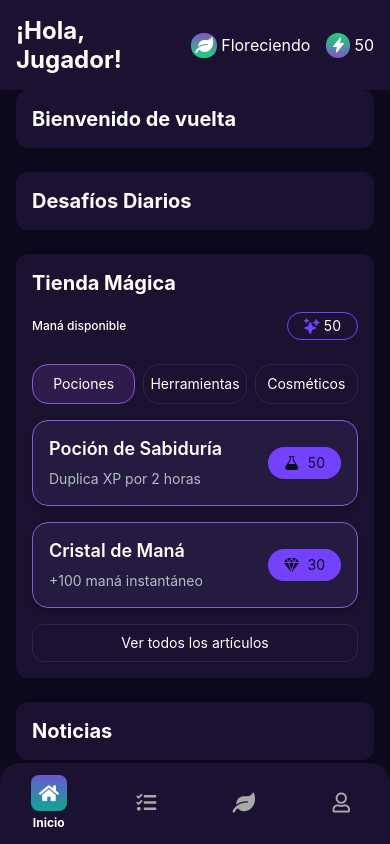
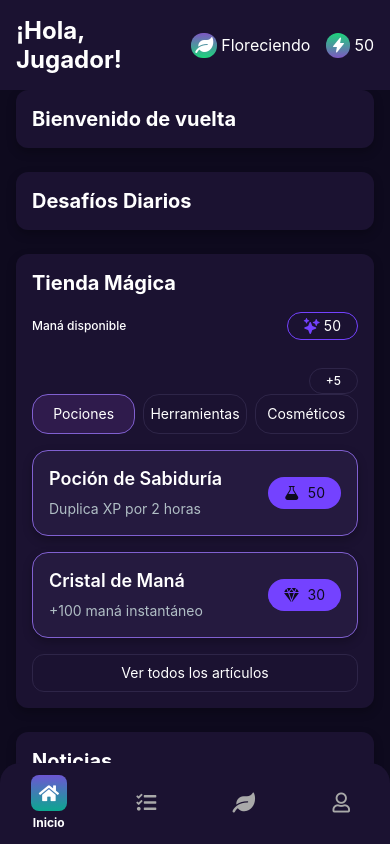
Before and after one commit to codesebastianvega/mana-bloom-app, a React Native app: screen /HomeScreen in a window 390 px wide. Built offline with nearby package versions, Linux system fonts and the light colour scheme.

Commit message:
feat(state/storage): helpers de AsyncStorage

```diff
--- a/src/components/home/MagicShopSection.js
+++ b/src/components/home/MagicShopSection.js
@@ -1,7 +1,7 @@
 // [MB] Módulo: Home / Sección: Tienda Mágica (Pestañas)
 // Afecta: HomeScreen
 // Propósito: Sección de tienda mágica con tabs y maná disponible
-// Puntos de edición futura: integrar productos y navegación
+// Puntos de edición futura: integrar productos, navegación y retirar debug
 // Autor: Codex - Fecha: 2025-08-12
 
 import React, { useState } from "react";
@@ -10,7 +10,7 @@ import { Ionicons } from "@expo/vector-icons";
 import styles from "./MagicShopSection.styles";
 import ShopItemCard from "./ShopItemCard";
 import { ShopColors } from "../../theme";
-import { useAppState } from "../../state/AppContext";
+import { useAppState, useAppDispatch } from "../../state/AppContext";
 
 const TABS = [
   { key: "potions", label: "Pociones" },
@@ -35,6 +35,10 @@ const SHOP_ITEMS = {
 export default function MagicShopSection() {
   const [activeTab, setActiveTab] = useState("potions");
   const { mana } = useAppState();
+  const dispatch = useAppDispatch();
+
+  const addDebugMana = () =>
+    dispatch({ type: "SET_MANA", payload: mana + 5 });
 
   return (
     <View style={styles.container}>
@@ -58,6 +62,17 @@ export default function MagicShopSection() {
           <Text style={styles.manaValue}>{mana}</Text>
         </View>
       </View>
+
+      {__DEV__ && (
+        <Pressable
+          onPress={addDebugMana}
+          style={styles.debugButton}
+          accessibilityRole="button"
+          accessibilityLabel="Agregar 5 maná"
+        >
+          <Text style={styles.debugButtonText}>+5</Text>
+        </Pressable>
+      )}
 
       <View style={styles.tabsRow}>
         {TABS.map((tab, index) => {
--- a/src/components/home/MagicShopSection.styles.js
+++ b/src/components/home/MagicShopSection.styles.js
@@ -1,7 +1,7 @@
 // [MB] Módulo: Home / Sección: Tienda Mágica (Estilos)
 // Afecta: HomeScreen
 // Propósito: Estilos para sección de tienda mágica con tabs y cards
-// Puntos de edición futura: diferenciar categorías y tarjetas
+// Puntos de edición futura: diferenciar categorías y tarjetas, retirar debug
 // Autor: Codex - Fecha: 2025-08-12
 
 import { StyleSheet } from "react-native";
@@ -85,4 +85,17 @@ export default StyleSheet.create({
     ...Typography.body,
     color: Colors.text,
   },
+  debugButton: {
+    alignSelf: "flex-end",
+    marginTop: Spacing.tiny,
+    paddingVertical: Spacing.tiny,
+    paddingHorizontal: Spacing.base,
+    borderRadius: Radii.pill,
+    borderWidth: 1,
+    borderColor: Colors.border,
+  },
+  debugButtonText: {
+    ...Typography.caption,
+    color: Colors.text,
+  },
 });
--- a/src/state/AppContext.js
+++ b/src/state/AppContext.js
@@ -1,10 +1,17 @@
 // [MB] Módulo: Estado / Archivo: AppContext
 // Afecta: toda la app
 // Propósito: Proveer estado global para maná y estado de la planta
-// Puntos de edición futura: persistencia con AsyncStorage
+// Puntos de edición futura: extender persistencia a otros campos
 // Autor: Codex - Fecha: 2025-08-12
 
-import React, { createContext, useContext, useReducer } from "react";
+import React, {
+  createContext,
+  useContext,
+  useReducer,
+  useEffect,
+  useRef,
+} from "react";
+import { getMana, setMana } from "../storage";
 
 const AppStateContext = createContext();
 const AppDispatchContext = createContext();
@@ -24,6 +31,22 @@ function appReducer(state, action) {
 
 export function AppProvider({ children }) {
   const [state, dispatch] = useReducer(appReducer, initialState);
+  const isHydrating = useRef(true);
+
+  useEffect(() => {
+    async function hydrate() {
+      const storedMana = await getMana();
+      dispatch({ type: "SET_MANA", payload: storedMana });
+      isHydrating.current = false;
+    }
+    hydrate();
+  }, []);
+
+  useEffect(() => {
+    if (isHydrating.current) return;
+    setMana(state.mana);
+  }, [state.mana]);
+
   return (
     <AppStateContext.Provider value={state}>
       <AppDispatchContext.Provider value={dispatch}>
--- /dev/null
+++ b/src/storage.js
@@ -0,0 +1,30 @@
+// [MB] Módulo: Estado / Sección: Storage helpers
+// Afecta: AppContext (persistencia de maná)
+// Propósito: Persistir maná en AsyncStorage
+// Puntos de edición futura: extender a otros campos y manejo de errores
+// Autor: Codex - Fecha: 2025-08-12
+
+import AsyncStorage from "@react-native-async-storage/async-storage";
+
+const MANA_KEY = "mb:mana";
+
+export async function getMana() {
+  try {
+    const value = await AsyncStorage.getItem(MANA_KEY);
+    if (value !== null) {
+      const parsed = Number(value);
+      return Number.isNaN(parsed) ? 50 : parsed;
+    }
+  } catch (e) {
+    console.warn("Error leyendo maná de storage", e);
+  }
+  return 50;
+}
+
+export async function setMana(value) {
+  try {
+    await AsyncStorage.setItem(MANA_KEY, String(value));
+  } catch (e) {
+    console.warn("Error guardando maná en storage", e);
+  }
+}
```
